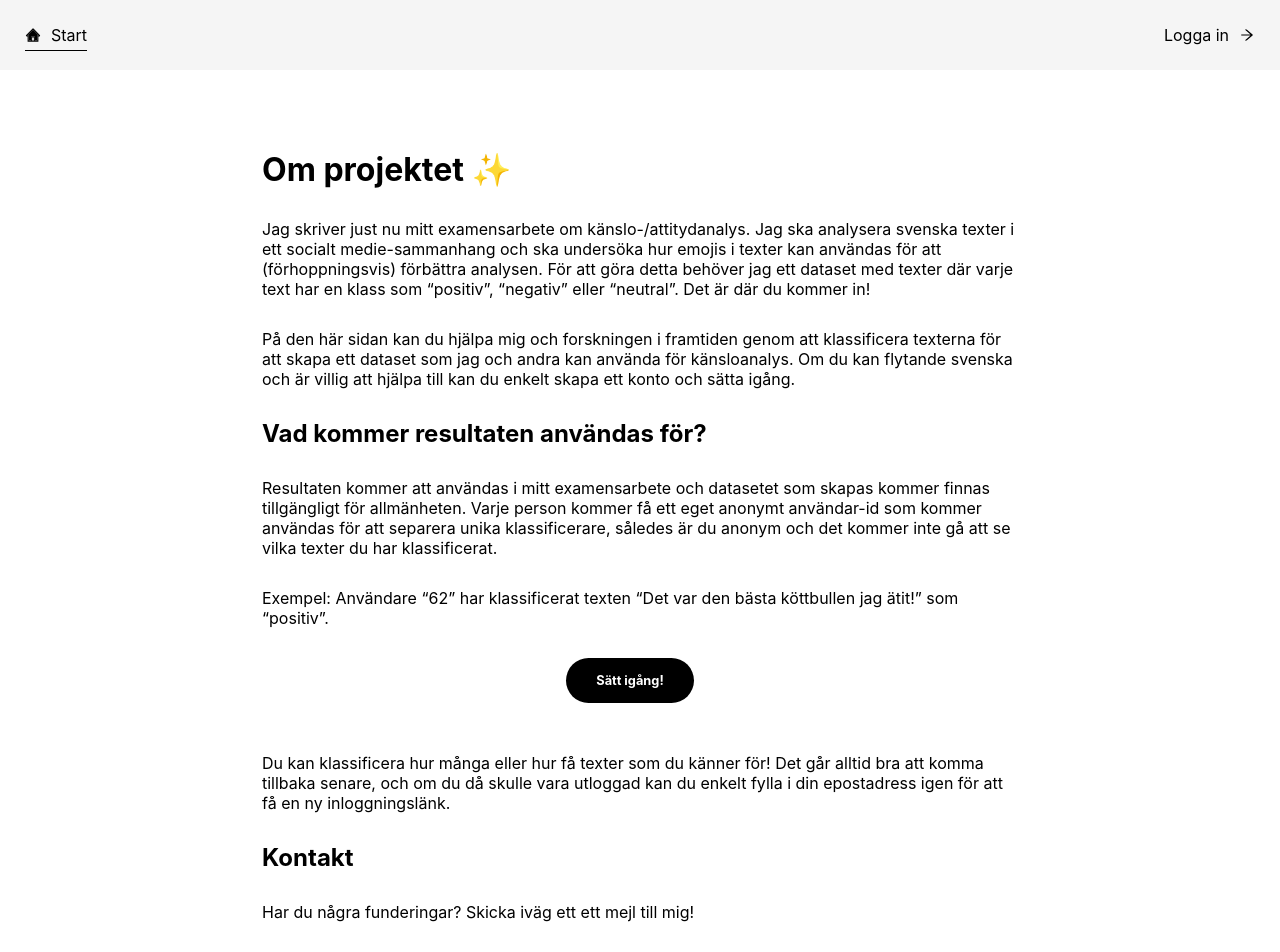
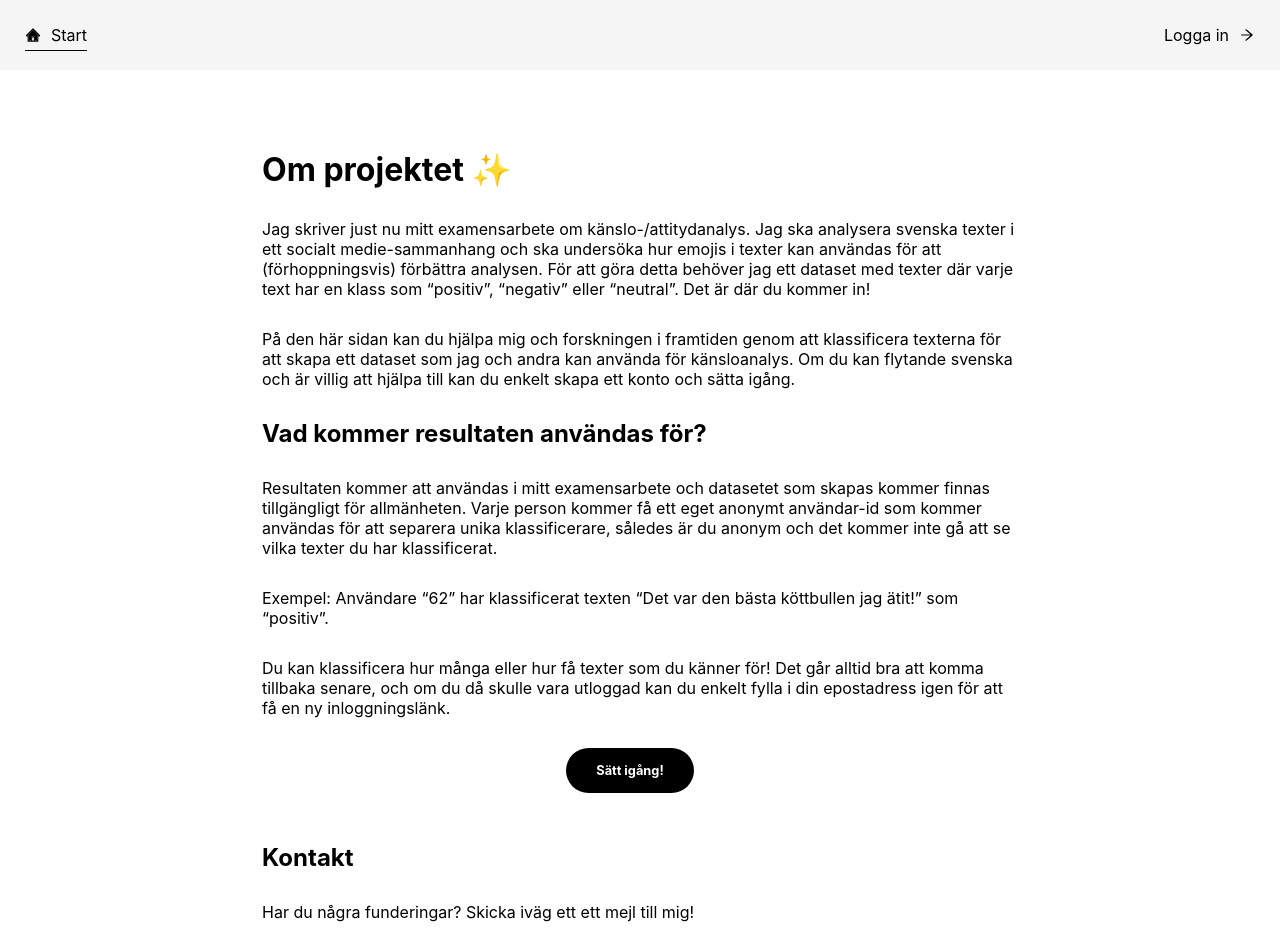
Before and after one commit to lovisaberggren/sentiment-annotation, a Next.js app: page / in a window 1280 px wide. Shown: the top 952 px of the page. Built offline with nearby package versions, Linux system fonts and the light colour scheme; no server answers.

Commit message:
Moved a paragraph above the CTA on /index

```diff
--- a/pages/index.tsx
+++ b/pages/index.tsx
@@ -33,6 +33,12 @@ export default function Home({ session }) {
 				Exempel: Användare “62” har klassificerat texten “Det var den bästa
 				köttbullen jag ätit!” som “positiv”.
 			</p>
+			<p>
+				Du kan klassificera hur många eller hur få texter som du känner för! Det
+				går alltid bra att komma tillbaka senare, och om du då skulle vara
+				utloggad kan du enkelt fylla i din epostadress igen för att få en ny
+				inloggningslänk.
+			</p>
 			{session ? (
 				<Link className={buttonStyles.button1} href="/info">
 					Sätt igång!
@@ -42,12 +48,6 @@ export default function Home({ session }) {
 					Sätt igång!
 				</Link>
 			)}
-			<p>
-				Du kan klassificera hur många eller hur få texter som du känner för! Det
-				går alltid bra att komma tillbaka senare, och om du då skulle vara
-				utloggad kan du enkelt fylla i din epostadress igen för att få en ny
-				inloggningslänk.
-			</p>
 			<Contact />
 		</>
 	);
```
